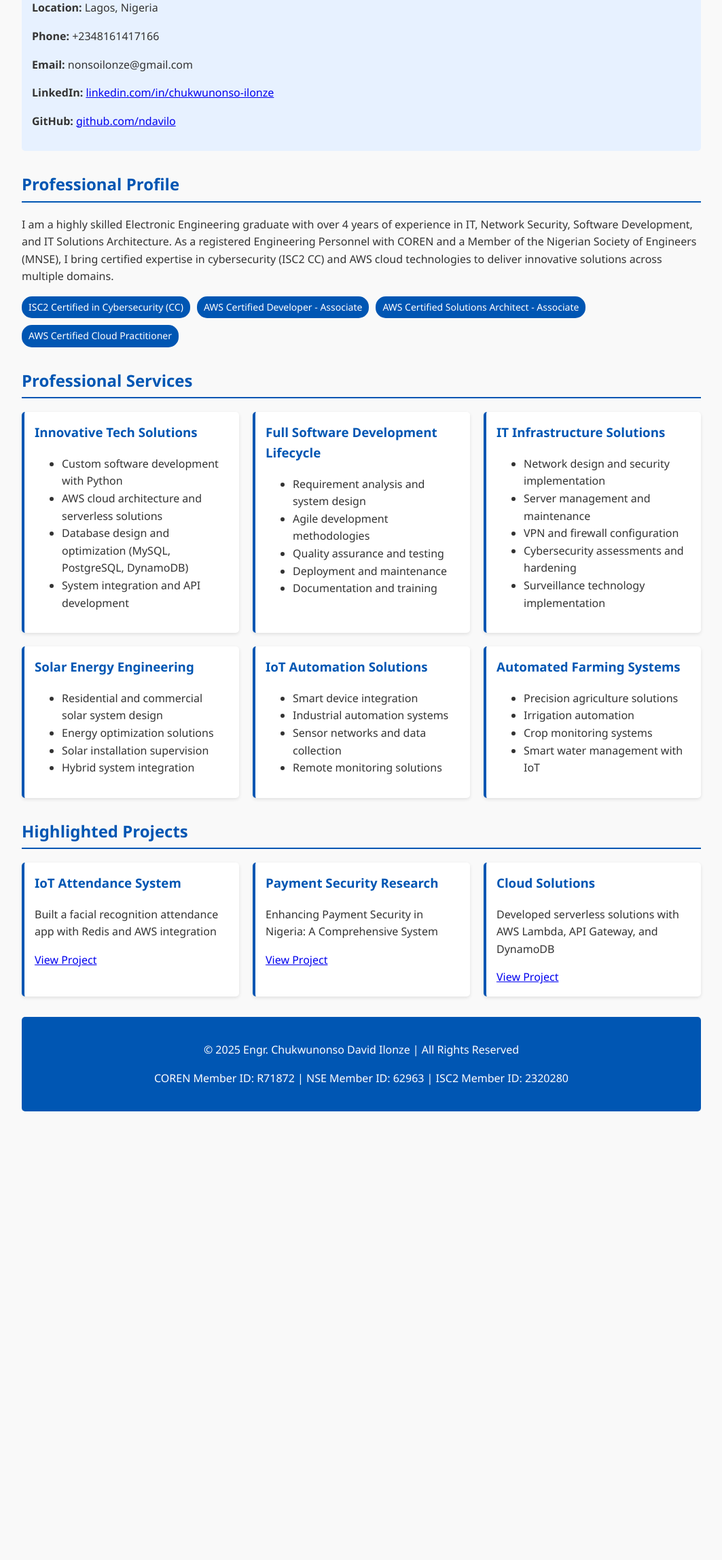
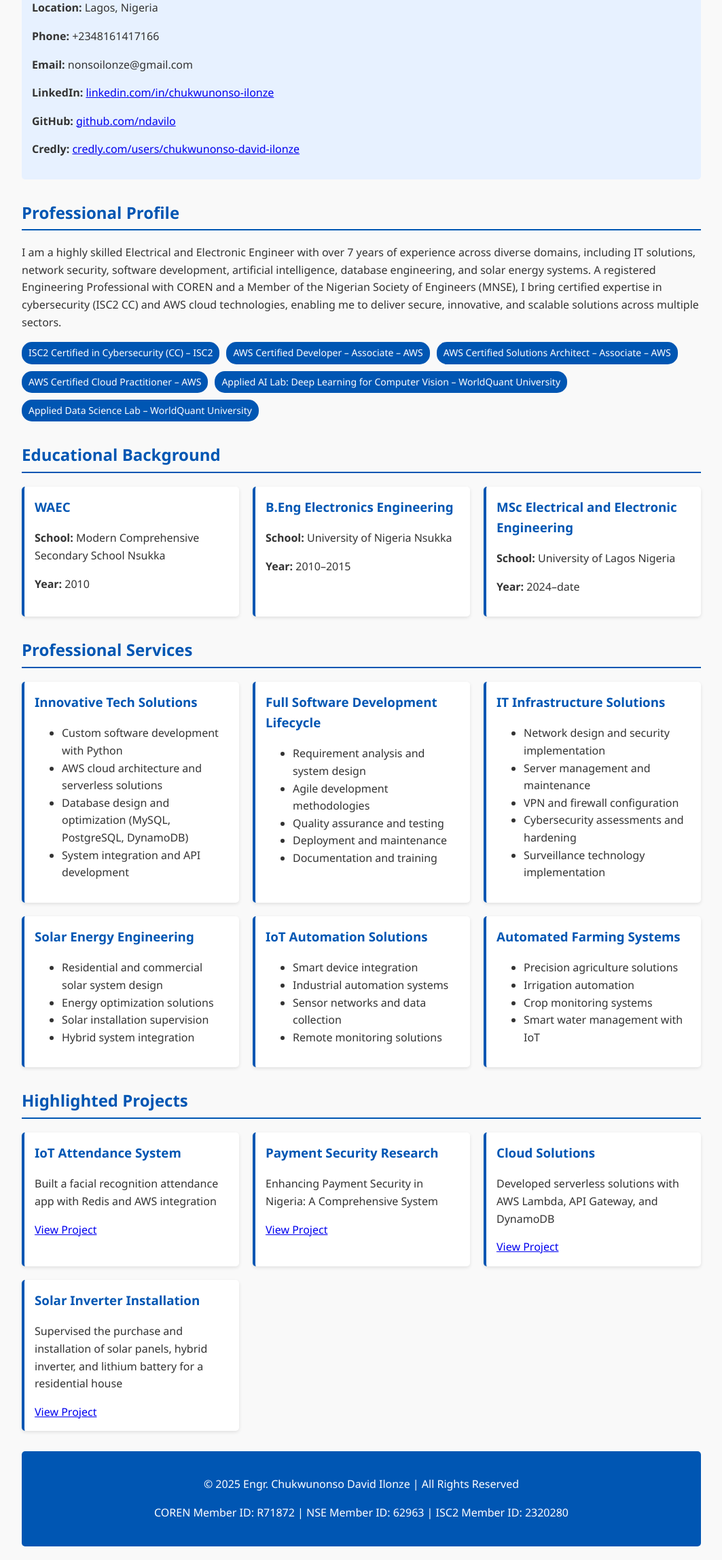
Before and after one commit to ndavilo/personal-site, a Flask app: page / in a window 1280 px wide. Shown: the part 214-2509 px from the top of the page at 68% size, without its empty margins (108-1171 px from the left). Before the commit the page ends 1849 px from the top, so only its background shows below. Run offline with Flask 3, Linux system fonts and the light colour scheme.

Commit message:
Updated site: added education and certifications via CSV loading

```diff
--- a/app.py
+++ b/app.py
@@ -3,12 +3,28 @@ import pandas as pd
 
 app = Flask(__name__)
 
+# Helper: load a CSV file safely
+def load_csv(path):
+    try:
+        df = pd.read_csv(path)
+        return df.to_dict(orient="records")
+    except Exception as e:
+        print(f"Error loading {path}: {e}")
+        return []
+
 @app.route("/")
 def index():
-    # Load CSV data
-    df = pd.read_csv("data/projects.csv")
-    projects = df.to_dict(orient="records")
-    return render_template("index.html", projects=projects)
+    # Load all CSV files
+    projects = load_csv("data/projects.csv")
+    education = load_csv("data/education.csv")
+    certifications = load_csv("data/certifications.csv")
+
+    return render_template(
+        "index.html",
+        projects=projects,
+        education=education,
+        certifications=certifications
+    )
 
 if __name__ == "__main__":
     app.run(debug=True, host="0.0.0.0", port=5000)
--- /dev/null
+++ b/data/certifications.csv
@@ -0,0 +1,7 @@
+certification,institution,link
+ISC2 Certified in Cybersecurity (CC),ISC2,https://www.credly.com/users/chukwunonso-david-ilonze
+AWS Certified Developer – Associate,AWS,https://www.credly.com/users/chukwunonso-david-ilonze
+AWS Certified Solutions Architect – Associate,AWS,https://www.credly.com/users/chukwunonso-david-ilonze
+AWS Certified Cloud Practitioner,AWS,https://www.credly.com/users/chukwunonso-david-ilonze
+Applied AI Lab: Deep Learning for Computer Vision,WorldQuant University,https://www.credly.com/users/chukwunonso-david-ilonze
+Applied Data Science Lab,WorldQuant University,https://www.credly.com/users/chukwunonso-david-ilonze
--- /dev/null
+++ b/data/education.csv
@@ -0,0 +1,4 @@
+qualification,school,year
+WAEC,Modern Comprehensive Secondary School Nsukka,2010
+B.Eng Electronics Engineering,University of Nigeria Nsukka,2010–2015
+MSc Electrical and Electronic Engineering,University of Lagos Nigeria,2024–date
--- a/data/projects.csv
+++ b/data/projects.csv
@@ -2,3 +2,4 @@ title,description,link
 IoT Attendance System,"Built a facial recognition attendance app with Redis and AWS integration","https://www.linkedin.com/in/chukwunonso-ilonze/"
 Payment Security Research,"Enhancing Payment Security in Nigeria: A Comprehensive System","https://www.linkedin.com/in/chukwunonso-ilonze/"
 Cloud Solutions,"Developed serverless solutions with AWS Lambda, API Gateway, and DynamoDB","https://www.linkedin.com/in/chukwunonso-ilonze/"
+Solar Inverter Installation,"Supervised the purchase and installation of solar panels, hybrid inverter, and lithium battery for a residential house","https://www.linkedin.com/in/chukwunonso-ilonze/"
--- a/templates/index.html
+++ b/templates/index.html
@@ -37,17 +37,30 @@
         <p><strong>Email:</strong> nonsoilonze@gmail.com</p>
         <p><strong>LinkedIn:</strong> <a href="https://www.linkedin.com/in/chukwunonso-ilonze/" target="_blank">linkedin.com/in/chukwunonso-ilonze</a></p>
         <p><strong>GitHub:</strong> <a href="https://github.com/ndavilo" target="_blank">github.com/ndavilo</a></p>
+        <p><strong>Credly:</strong> <a href="https://www.credly.com/users/chukwunonso-david-ilonze" target="_blank">credly.com/users/chukwunonso-david-ilonze</a></p>
     </div>
 
     <section>
         <h2>Professional Profile</h2>
-        <p>I am a highly skilled Electronic Engineering graduate with over 4 years of experience in IT, Network Security, Software Development, and IT Solutions Architecture. As a registered Engineering Personnel with COREN and a Member of the Nigerian Society of Engineers (MNSE), I bring certified expertise in cybersecurity (ISC2 CC) and AWS cloud technologies to deliver innovative solutions across multiple domains.</p>
+        <p>I am a highly skilled Electrical and Electronic Engineer with over 7 years of experience across diverse domains, including IT solutions, network security, software development, artificial intelligence, database engineering, and solar energy systems. A registered Engineering Professional with COREN and a Member of the Nigerian Society of Engineers (MNSE), I bring certified expertise in cybersecurity (ISC2 CC) and AWS cloud technologies, enabling me to deliver secure, innovative, and scalable solutions across multiple sectors.</p>
 
+        <!-- Dynamic Certifications -->
         <div class="certifications">
-            <span class="cert-badge">ISC2 Certified in Cybersecurity (CC)</span>
-            <span class="cert-badge">AWS Certified Developer - Associate</span>
-            <span class="cert-badge">AWS Certified Solutions Architect - Associate</span>
-            <span class="cert-badge">AWS Certified Cloud Practitioner</span>
+            {% for cert in certifications %}
+            <span class="cert-badge">{{ cert.certification }} – {{ cert.institution }}</span>
+            {% endfor %}
+        </div>
+
+        <!-- Dynamic Education Section -->
+        <h2>Educational Background</h2>
+        <div class="services-container">
+            {% for edu in education %}
+            <div class="service-card">
+                <h3>{{ edu.qualification }}</h3>
+                <p><strong>School:</strong> {{ edu.school }}</p>
+                <p><strong>Year:</strong> {{ edu.year }}</p>
+            </div>
+            {% endfor %}
         </div>
     </section>
 
```
Lines whose indentation alone changed are shown as unchanged.
